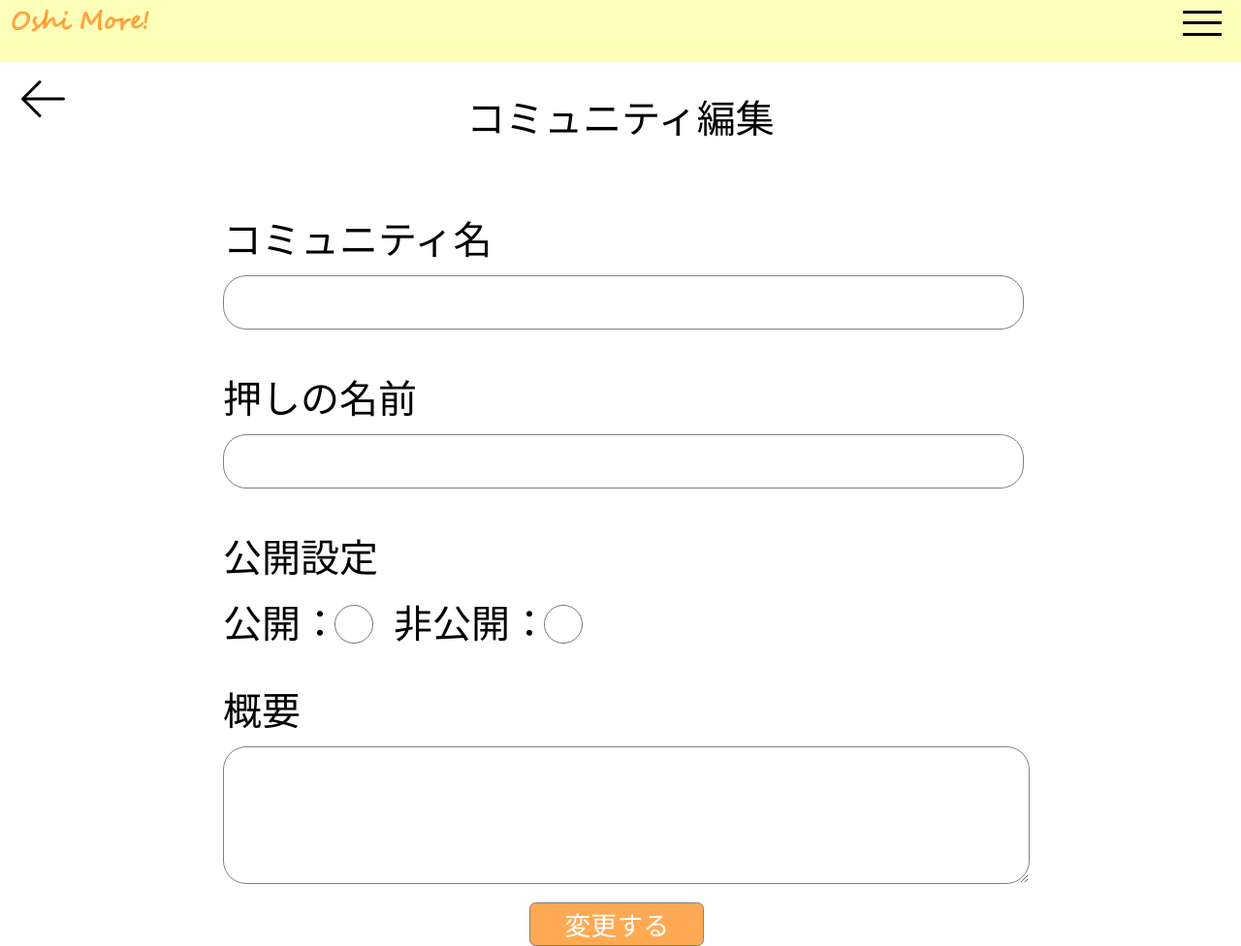
After one commit to chibachibaibu2003/app_oshimore, a Flask app: template templates/user/community_edit.html in a window 1280 px wide. The commit adds this page. Shown: the whole page at 97% size. Run offline with Flask 3, Linux system fonts and the light colour scheme; the template is opened without the code that fills it, so the values that code supplies are empty.

Commit message:
コミュニティ編集のHtml

```diff
--- /dev/null
+++ b/static/css/community_edit.css
@@ -0,0 +1,101 @@
+body {
+    margin: 0px;
+    font-family: 'Meiryo';
+}
+
+p{
+    font-size: 40px;
+}
+
+.inputbox{
+    width: 800px;
+    height: 30px;
+    border: 1px solid gray;
+    border-radius: 1.5rem;
+    padding:12px;
+    font-size: 20px;
+}
+
+.inputRadio{
+    position:relative;
+    top:6px;
+    left:-14px;
+    width:40px;
+    height:40px;
+}
+
+.inline{
+    display: inline-block;
+    width: 120px;
+    height:50px;
+}
+
+.inline2{
+    display: inline-block;
+    width: 160px;
+    height:90px;
+}
+
+.inputBoxArea{
+    width: 800px;
+    height:110px;
+    border:1px solid gray;
+    border-radius: 1.5rem;
+    padding:15px;
+    font-size: 20px;
+
+}
+
+.inputMargin{
+    margin-top:-30px;
+}
+
+
+.inputMargin2{
+    margin-top:-70px;
+}
+
+.formPosition{
+    position: absolute;
+    left: 230px;
+}
+
+
+.h1 {
+    font-size: 40px;
+    font-weight: normal;
+    text-align: center;
+}
+
+.fontawesome-size{
+    font-size: 3.5em;
+    transform: rotate(180deg);
+    -webkit-text-stroke: 4px white;
+    position: absolute;
+    left: 20px;
+    top: 74px;
+}
+
+.btn{
+    margin-top:15px;
+    position:relative;
+    left:  38%;
+
+    display: block;
+	vertical-align: middle;
+	text-decoration: none;
+	width: 180px;
+    height: 45px;
+	padding: 0;
+	font-weight: lighter;
+	border-radius: 0.4rem;
+    border: 1px gray solid;
+	background: #FFA954;
+	color: #ffffff;
+    font-size: 27px;
+    text-align: center;
+}
+
+.btn:hover {
+    background: #e89d52;
+}
--- /dev/null
+++ b/templates/user/community_edit.html
@@ -0,0 +1,47 @@
+{% extends "header.html" %}
+{% block css %}
+<link rel="stylesheet" href="{{url_for('static', filename='/css/menu_user.css')}}">
+<link rel="stylesheet" href="/static/css/community_edit.css">
+<link rel="stylesheet" href="https://use.fontawesome.com/releases/v6.4.2/css/all.css">
+
+{% endblock %}
+
+{%block content%}
+    <div>
+        <h1 class="h1">コミュニティ編集</h1>
+        <i class="fa-solid fa-arrow-right fontawesome-size"></i>
+    </div>
+
+    <form class="formPosition">
+        <p>コミュニティ名</p>
+        <div class="inputMargin">
+            <input type="text" name="community_name" class="inputbox"><br>
+        </div>
+
+
+        <p>押しの名前</p>
+        <div class="inputMargin">
+            <input type="text" name="" class="inputbox"><br>
+        </div>
+
+        <p>公開設定</p>
+        <div class="inputMargin2">
+            <div class="inline">
+                <p>公開：</p>
+            </div>
+                <input type="radio" name="x" class="inputRadio">
+            <div class="inline2">
+                <p>非公開：</p>
+            </div>
+                <input type="radio" name="x" class="inputRadio"><br>
+        </div>
+       <p>概要</p>
+       <div class="inputMargin">
+           <textarea type="text" name="" class="inputBoxArea"></textarea>
+       </div>
+
+
+       <button type="submit" class="btn button005">変更する</button>
+    </form>
+
+{%endblock%}
--- a/templates/user/community_set_master.html
+++ b/templates/user/community_set_master.html
@@ -11,7 +11,7 @@
         <h1 class="h1">コミュニティ設定</h1>
         <i class="fa-solid fa-arrow-right fontawesome-size"></i>
     </div>
-    <a href="" class="btn_1">コミュニティ編集</a>
+    <a href="{{url_for('community_edit')}}" class="btn_1">コミュニティ編集</a>
     <a href="" class="btn_2">通報があった投稿</a>
     <a href="" class="btn_3">コミュニティ削除</a>
     <a href="" class="btn_4">コミュニティ招待</a>
```
